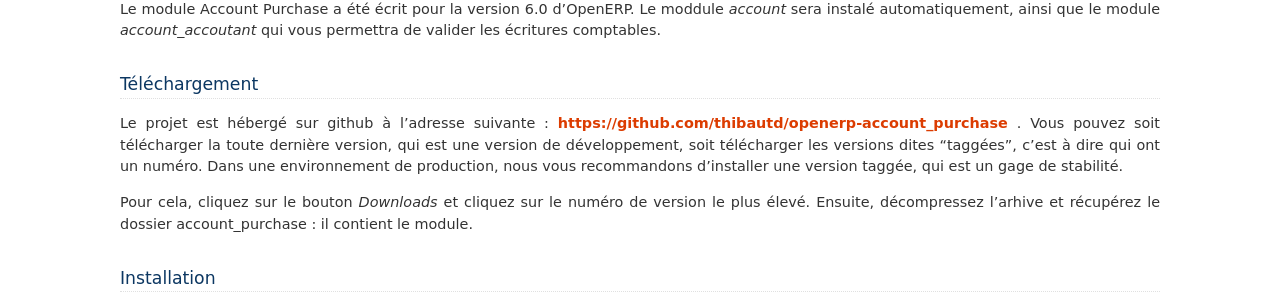
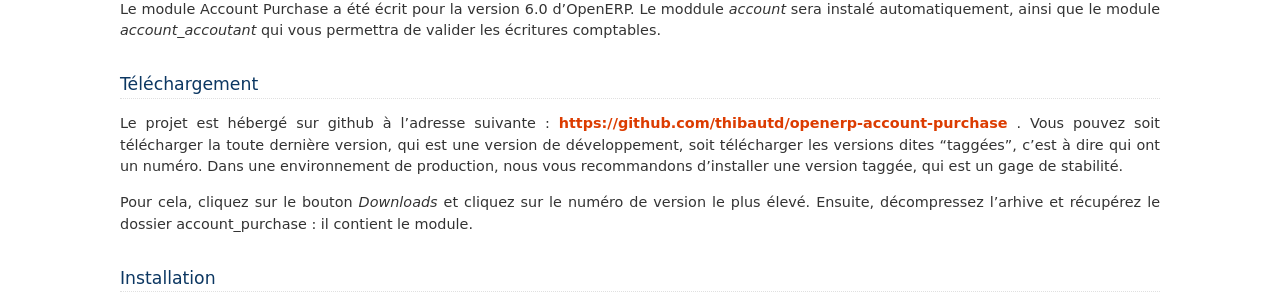
Before and after one commit to WE2BS/openerp-account-purchase, a Sphinx documentation site: the page built from account_purchase/doc/source/fr/install.rst, in a window 1280 px wide. Shown: the part 236-542 px from the top of the page. Built offline with Sphinx 7.4.7, drawn with Linux system fonts in a browser that asks for light colours.

```diff
--- a/account_purchase/doc/source/fr/install.rst
+++ b/account_purchase/doc/source/fr/install.rst
@@ -10,7 +10,7 @@ ainsi que le module *account_accoutant* qui vous permettra de valider les écrit
 Téléchargement
 --------------
 
-Le projet est hébergé sur github à l'adresse suivante : https://github.com/thibautd/openerp-account_purchase .
+Le projet est hébergé sur github à l'adresse suivante : https://github.com/thibautd/openerp-account-purchase .
 Vous pouvez soit télécharger la toute dernière version, qui est une version de développement, soit télécharger
 les versions dites "taggées", c'est à dire qui ont un numéro. Dans une environnement de production, nous vous
 recommandons d'installer une version taggée, qui est un gage de stabilité.
```
Also changed, not shown: 1 other file.
